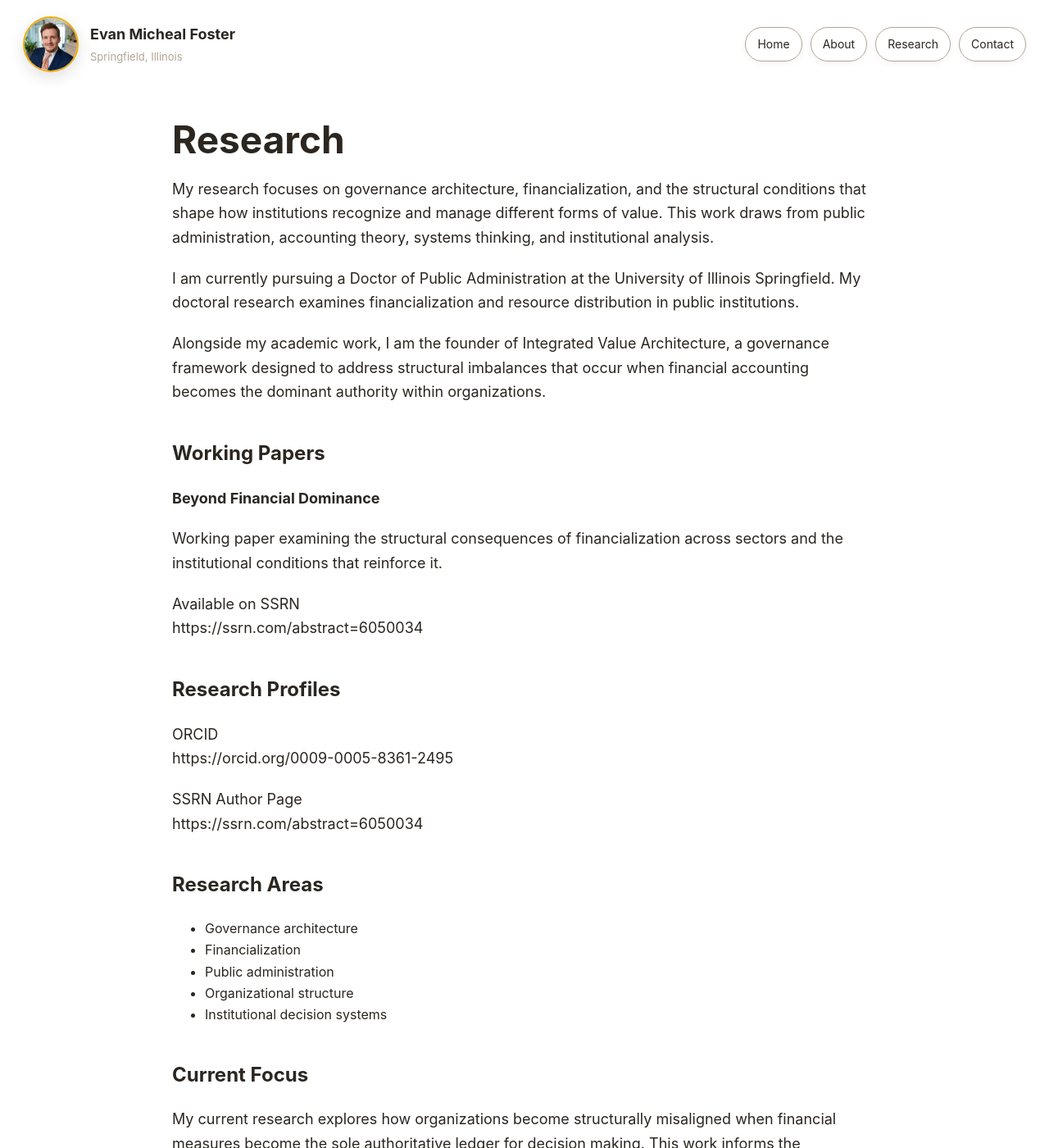
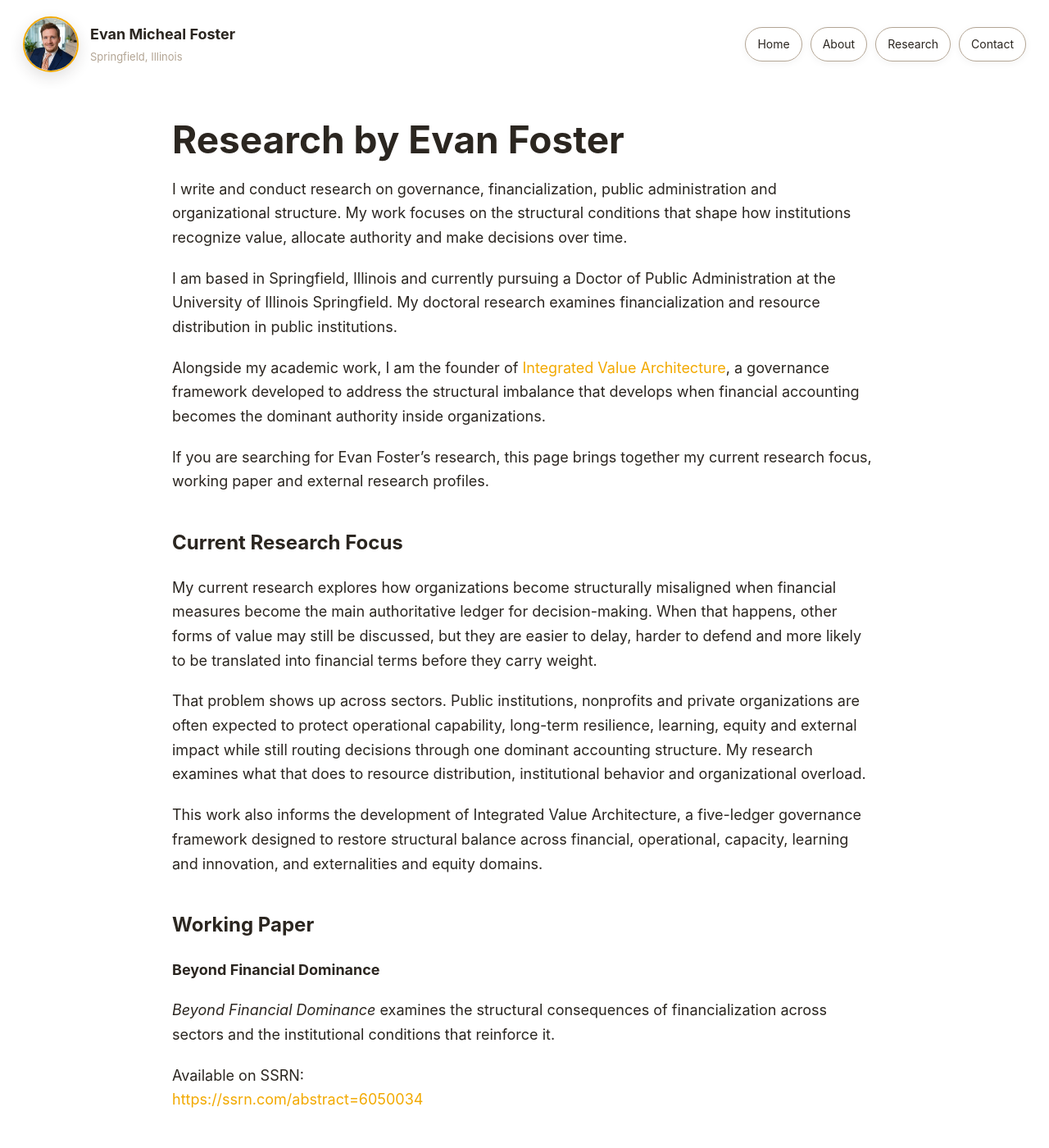
Before and after one commit to efost7873/evanmichealfoster.com, a Jekyll site: the page built from research.md, in a window 1280 px wide and 1400 px high. Shown: the whole window at 82% size. Built offline with Jekyll 4.4.1, drawn with Linux system fonts in a browser that asks for light colours; some of the changed text lies outside the part shown.

Commit message:
Revise research page title, description, and content
Updated the title and description of the research page to include more specific details about the author's focus and location. Revised content for clarity and added links to related profiles.

```diff
--- a/research.md
+++ b/research.md
@@ -1,46 +1,59 @@
 ---
 layout: default
-title: Research
+title: Research by Evan Foster | Springfield, Illinois
 permalink: /research/
-description: Research and writing by Evan Micheal Foster on governance architecture, financialization, and institutional design.
+description: Research and writing by Evan Foster on governance, financialization, public administration and organizational structure.
 ---
 
-# Research
+# Research by Evan Foster
 
-My research focuses on governance architecture, financialization, and the structural conditions that shape how institutions recognize and manage different forms of value. This work draws from public administration, accounting theory, systems thinking, and institutional analysis.
+I write and conduct research on governance, financialization, public administration and organizational structure. My work focuses on the structural conditions that shape how institutions recognize value, allocate authority and make decisions over time.
 
-I am currently pursuing a Doctor of Public Administration at the University of Illinois Springfield. My doctoral research examines financialization and resource distribution in public institutions.
+I am based in Springfield, Illinois and currently pursuing a Doctor of Public Administration at the University of Illinois Springfield. My doctoral research examines financialization and resource distribution in public institutions.
 
-Alongside my academic work, I am the founder of Integrated Value Architecture, a governance framework designed to address structural imbalances that occur when financial accounting becomes the dominant authority within organizations.
+Alongside my academic work, I am the founder of [Integrated Value Architecture](https://integratedvaluearchitecture.com), a governance framework developed to address the structural imbalance that develops when financial accounting becomes the dominant authority inside organizations.
 
-## Working Papers
+If you are searching for Evan Foster’s research, this page brings together my current research focus, working paper and external research profiles.
+
+## Current Research Focus
+
+My current research explores how organizations become structurally misaligned when financial measures become the main authoritative ledger for decision-making. When that happens, other forms of value may still be discussed, but they are easier to delay, harder to defend and more likely to be translated into financial terms before they carry weight.
+
+That problem shows up across sectors. Public institutions, nonprofits and private organizations are often expected to protect operational capability, long-term resilience, learning, equity and external impact while still routing decisions through one dominant accounting structure. My research examines what that does to resource distribution, institutional behavior and organizational overload.
+
+This work also informs the development of Integrated Value Architecture, a five-ledger governance framework designed to restore structural balance across financial, operational, capacity, learning and innovation, and externalities and equity domains.
+
+## Working Paper
 
 **Beyond Financial Dominance**
 
-Working paper examining the structural consequences of financialization across sectors and the institutional conditions that reinforce it.
+*Beyond Financial Dominance* examines the structural consequences of financialization across sectors and the institutional conditions that reinforce it.
 
-Available on SSRN
-https://ssrn.com/abstract=6050034
-
+Available on SSRN:
+[https://ssrn.com/abstract=6050034](https://ssrn.com/abstract=6050034)
 
 ## Research Profiles
 
-ORCID
-https://orcid.org/0009-0005-8361-2495
+**ORCID**
+[https://orcid.org/0009-0005-8361-2495](https://orcid.org/0009-0005-8361-2495)
 
-SSRN Author Page
-https://ssrn.com/abstract=6050034
-
+**SSRN Author Page**
+[https://ssrn.com/abstract=6050034](https://ssrn.com/abstract=6050034)
 
 ## Research Areas
 
-- Governance architecture
+- Governance
 - Financialization
 - Public administration
+- Accounting
 - Organizational structure
+- Resource distribution
 - Institutional decision systems
 
+## Related Pages
 
-## Current Focus
+More information about my background is available on the [About](/about/) page.
 
-My current research explores how organizations become structurally misaligned when financial measures become the sole authoritative ledger for decision making. This work informs the development of Integrated Value Architecture, a five-ledger governance framework designed to restore structural balance across financial, operational, capacity, learning, and external value domains.
+More focused professional information is available on the [Evan Foster Springfield, Illinois](/evan-foster-springfield-il/) page.
+
+More about where I live and work is available on the [Springfield](/springfield/) page.
```
